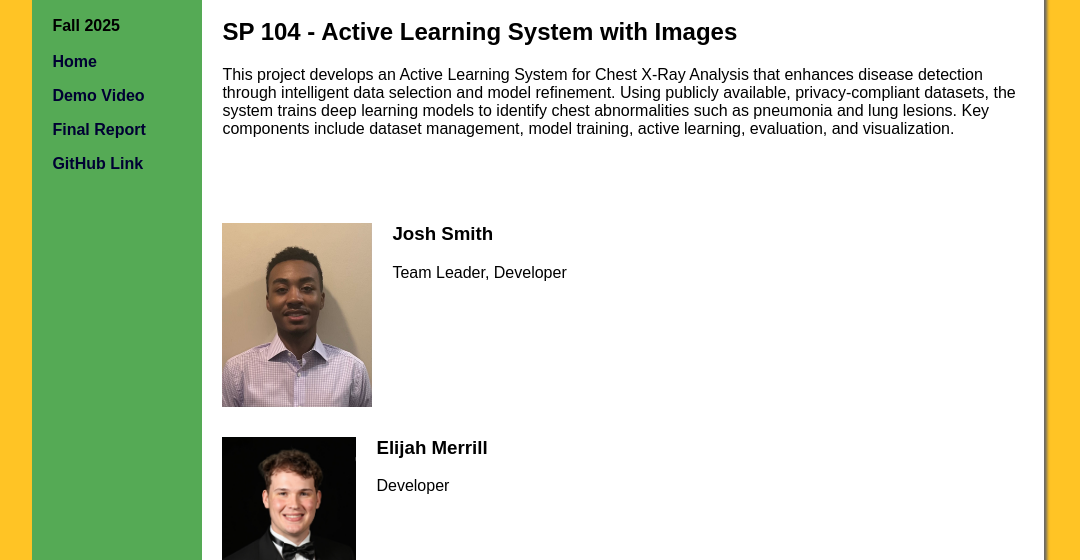
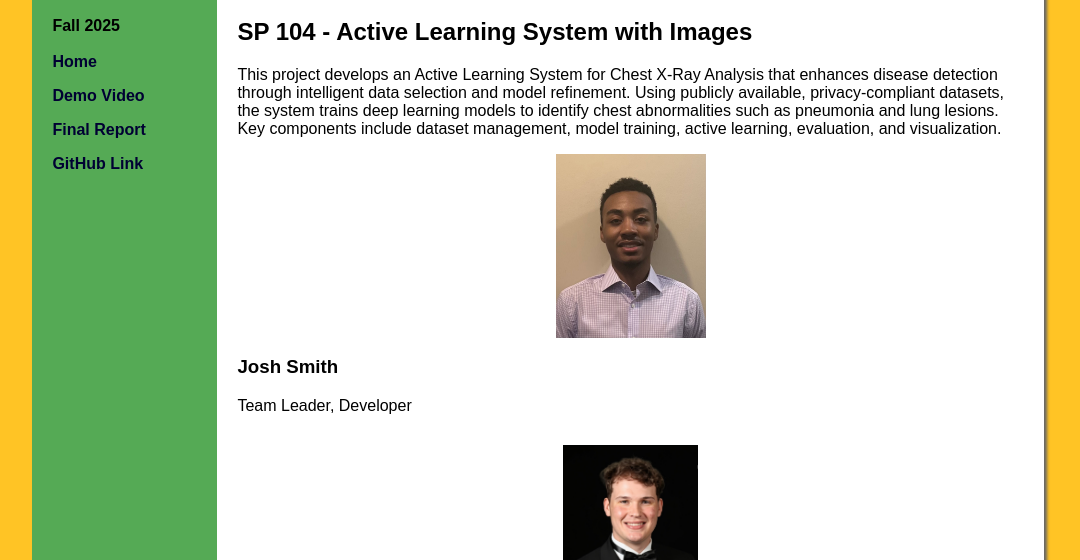
Before and after one commit to ksusp104/ksusp104.github.io, a plain HTML site: page index.html in a window 1280 px wide. Shown: the part 240-800 px from the top of the page, without its empty margins (102-1182 px from the left). Drawn offline with Linux system fonts and the light colour scheme.

Commit message:
Update mystyles.css

```diff
--- a/mystyles.css
+++ b/mystyles.css
@@ -45,14 +45,12 @@ h2 { color: #000000;
 dt { color: #000000;
     font-weight: bold;
 }
-.person {
-    display: block;
+.person { display: block;
     margin-bottom: 30px;
     clear: both;
 }
 
-.person img {
-    display: block;
+.person img { display: block;
     margin: 0 auto 10px auto;
     max-width: 150px;
     max-height: 200px;
@@ -72,10 +70,12 @@ main { padding-left: 20px;
       margin-left: 170px;
       padding-top: 1px;
       padding-bottom: 1px;
+      overflow: auto;
 }
-main img { float: left;
-           padding-right: 20px;
-           padding-bottom: 20px;
+main img { max-width: 100%;
+      height: auto;
+      display: block;
+      margin-bottom: 20px;
 }
 main ul { list-style-position: inside; }
 .clear { clear: both; }
```
Lines whose indentation alone changed are shown as unchanged.
